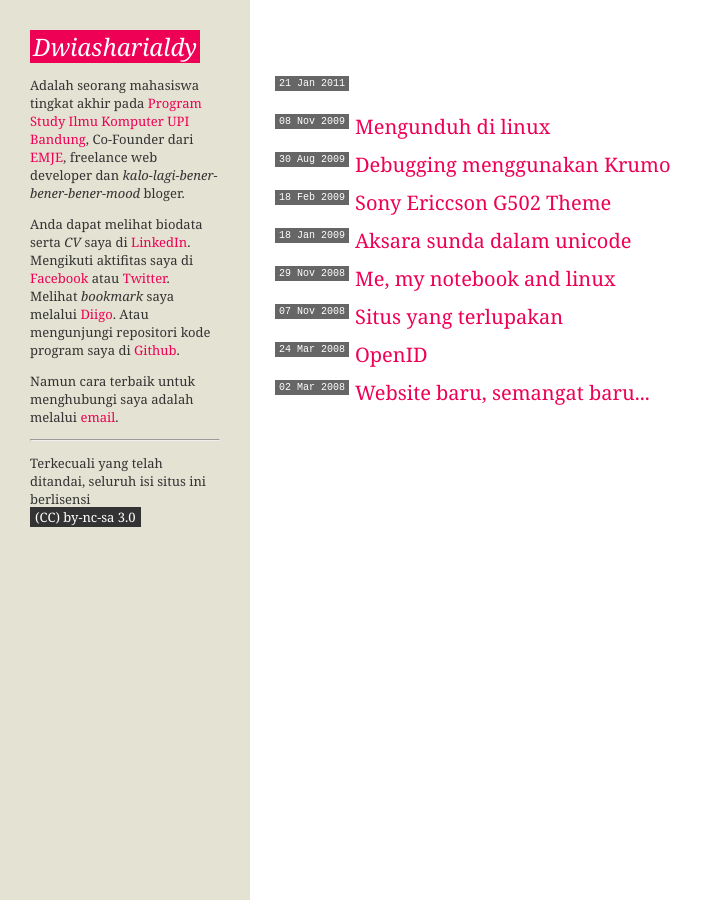
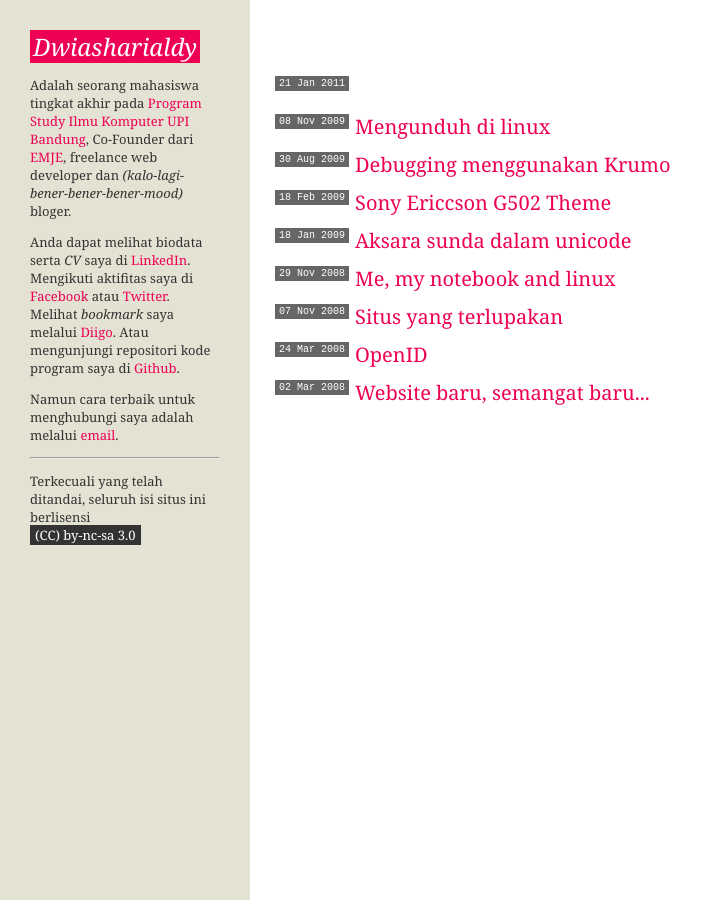
Before and after one commit to dwiash/dwiash.github.com, a Jekyll site: the page built from index.html, in a window 1280 px wide. Shown: the whole page, without its empty margins (0-703 px from the left). Built offline with Jekyll 4.4.1, drawn with Linux system fonts in a browser that asks for light colours; some of the changed lines change nothing that is shown.

Commit message:
memperbaiki beberapa informasi

```diff
--- a/_layouts/default.html
+++ b/_layouts/default.html
@@ -23,13 +23,13 @@
 				<div class="content">
 					<h1><a href="/">Dwiasharialdy</a></h1>
 					<p>
-						Adalah seorang mahasiswa tingkat akhir pada <a href="http://cs.upi.edu" target="_blank">Program Study Ilmu Komputer UPI Bandung</a>, Co-Founder dari <a href="http://emje.net" target="_blank">EMJE</a>, freelance web developer dan <em>kalo-lagi-bener-bener-bener-mood</em> bloger.
+						Adalah seorang mahasiswa tingkat akhir pada <a href="http://cs.upi.edu" target="_blank">Program Study Ilmu Komputer UPI Bandung</a>, Co-Founder dari <a href="http://emje.net" target="_blank">EMJE</a>, freelance web developer dan <em>(kalo-lagi-bener-bener-bener-mood)</em> bloger.
 					</p>
 					<p>
 						Anda dapat melihat biodata serta <em>CV</em> saya di <a href="http://id.linkedin.com/in/dwiasharialdy" target="_blank">LinkedIn</a>.
-						Mengikuti aktifitas saya di <a href="http://facebook.com/dwiasharialdy" target="_blank">Facebook</a> atau <a href="http://twitter.com/dwiasharialdy" target="_blank">Twitter</a>.
+						Mengikuti aktifitas saya di <a href="http://facebook.com/dwiasharialdy" target="_blank">Facebook</a> atau <a href="http://twitter.com/dwiash" target="_blank">Twitter</a>.
 						Melihat <em>bookmark</em> saya melalui <a href="http://diigo.com/user/dwiasharialdy" target="_blank">Diigo</a>.
-						Atau mengunjungi repositori kode program saya di <a href="http://github.com/dwiasharialdy" target="_blank">Github</a>.
+						Atau mengunjungi repositori kode program saya di <a href="http://github.com/dwiash" target="_blank">Github</a>.
 					</p>
 					<p>
 						Namun cara terbaik untuk menghubungi saya adalah melalui <a href="mailto:dwiasharialdy@gmail.com">email</a>.
```
